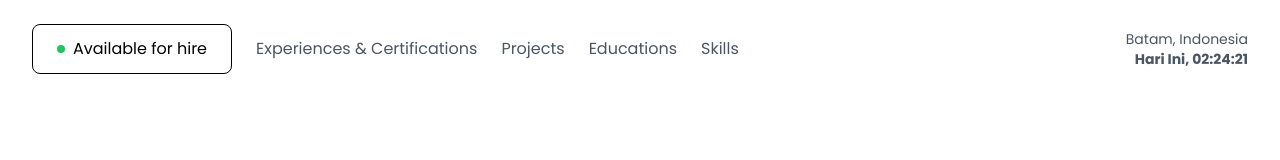
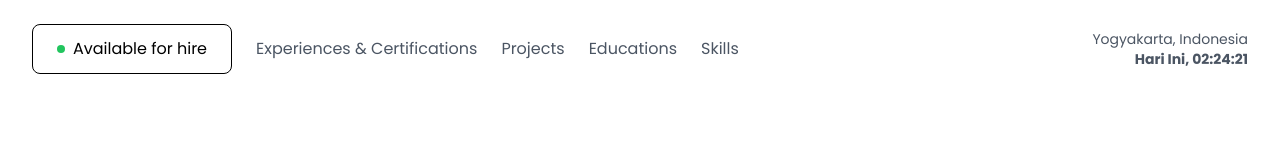
Before and after one commit to ApocalCrk/portfolio-il, a React (Vite) app: page / in a window 1280 px wide. Shown: the top 160 px of the page. Built offline with nearby package versions, Linux system fonts and the light colour scheme.

Commit message:
update: new data update

```diff
--- a/index.html
+++ b/index.html
@@ -2,7 +2,7 @@
 <html lang="en">
   <head>
     <meta charset="UTF-8" />
-    <link rel="icon" type="image/png" href="/icon.png" />
+    <link rel="icon" type="image/png" href="/ico.png" />
     <meta name="viewport" content="width=device-width, initial-scale=1.0" />
     <title>Ferdy Firmansyah</title>
   </head>
--- a/src/components/sections/Header.jsx
+++ b/src/components/sections/Header.jsx
@@ -118,7 +118,7 @@
         <div className="flex items-center space-x-3">
           <div ref={locationRef} className="flex flex-col items-end">
             <span className="hidden md:inline text-sm text-gray-600">
-              Batam, Indonesia
+              Yogyakarta, Indonesia
             </span>
             <span className="hidden md:inline text-sm text-gray-600 font-bold">
               Hari Ini, {time}
```
